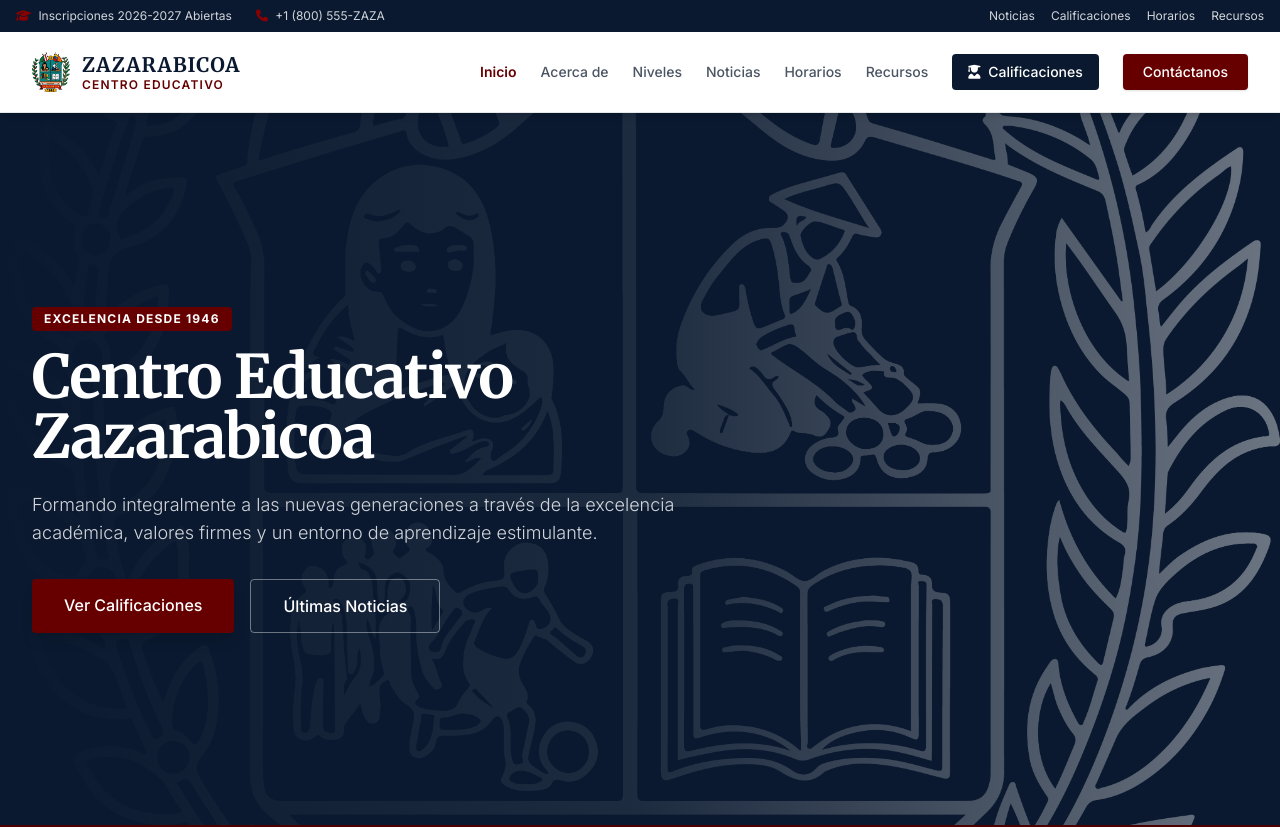
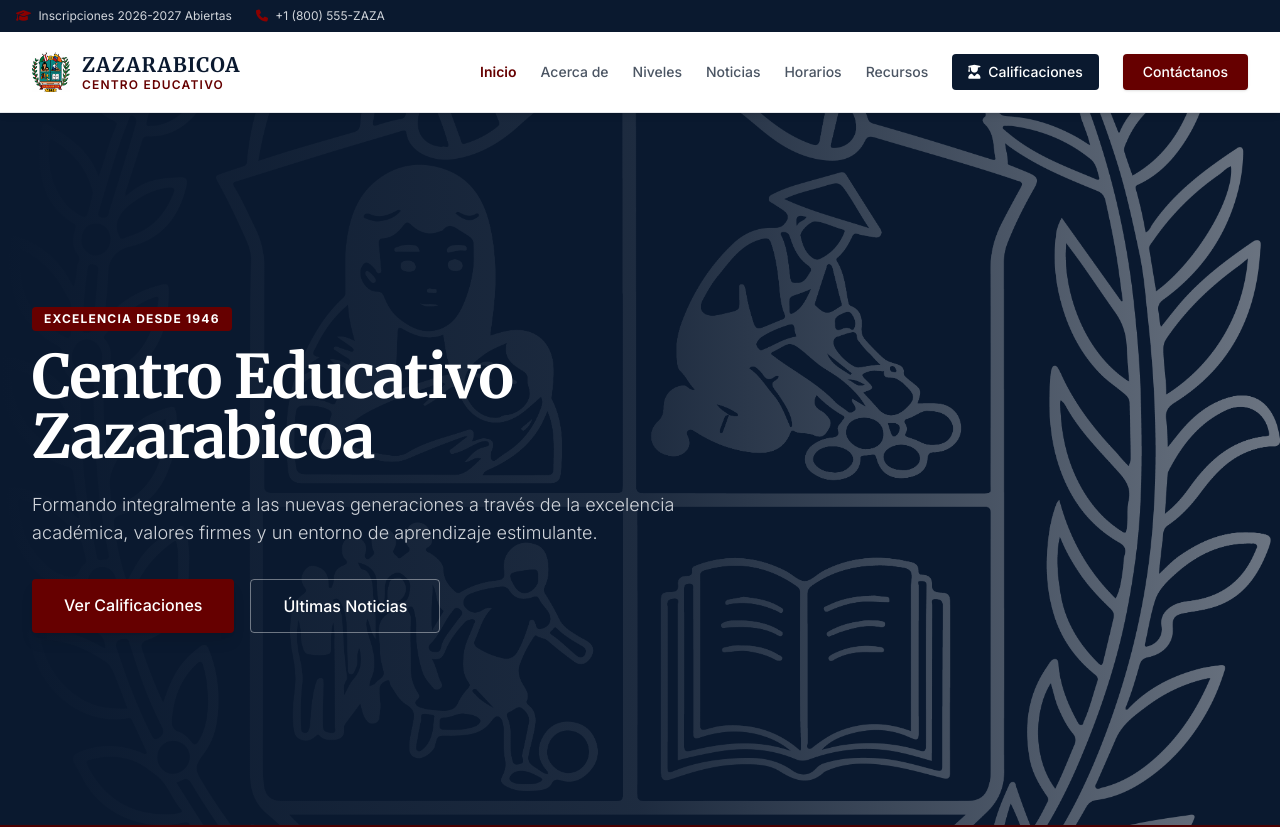
Before and after one commit to DevTheyanko/Centro_Educativo_Zazarabicoa, a plain HTML site: page index.html in a window 1280 px wide. Shown: the top 827 px of the page. Drawn offline with nearby package versions, Linux system fonts and the light colour scheme.

Commit message:
Add files via upload

```diff
--- a/index.html
+++ b/index.html
@@ -49,12 +49,12 @@
                 <span><i class="fa-solid fa-graduation-cap mr-1 text-crimson-600"></i> Inscripciones 2026-2027 Abiertas</span>
                 <span class="hidden md:inline"><i class="fa-solid fa-phone mr-1 text-crimson-600"></i> +1 (800) 555-ZAZA</span>
             </div>
-            <div class="flex space-x-4">
+            <!-- <div class="flex space-x-4">
                 <a href="#noticias" class="hover:text-white transition">Noticias</a>
                 <a href="#calificaciones" class="hover:text-white transition">Calificaciones</a>
                 <a href="#horarios" class="hover:text-white transition">Horarios</a>
                 <a href="#recursos" class="hover:text-white transition">Recursos</a>
-            </div>
+            </div>-->
         </div>
     </div>
 
```
